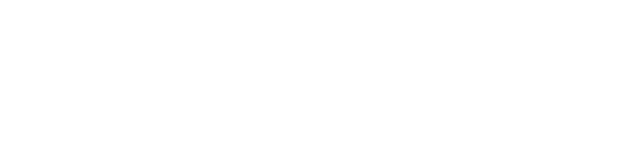
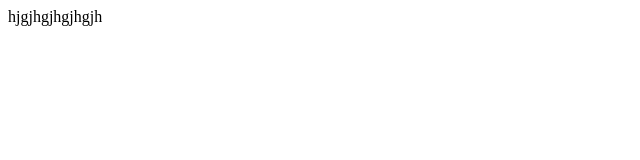
Before and after one commit to Amit922/app, a plain HTML site: page index.html in a window 1280 px wide. Shown: the whole page, without its empty margins (0-640 px from the left). Drawn offline with Linux system fonts and the light colour scheme.

Commit message:
Update index.html

```diff
--- a/index.html
+++ b/index.html
@@ -23,5 +23,6 @@
     <a-box id="position-guide" visible="false" position="0 0 -2"></a-box>
   </a-entity>
 </a-scene>
+  <p>hjgjhgjhgjhgjh</p>
 </body>
 <html>
```
